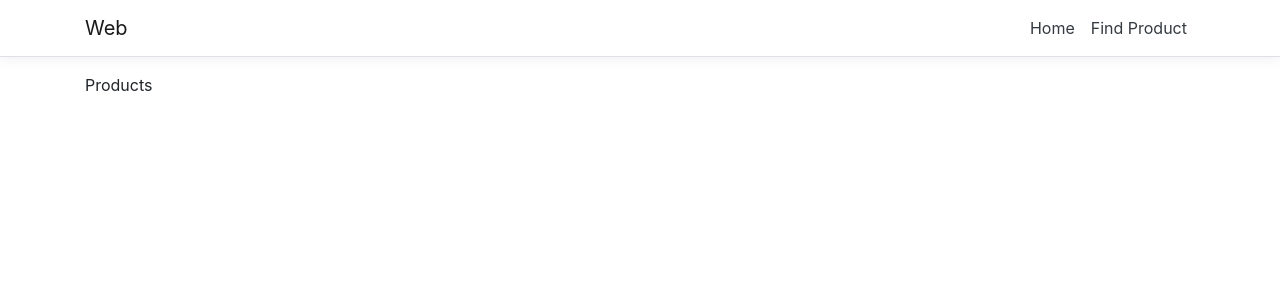
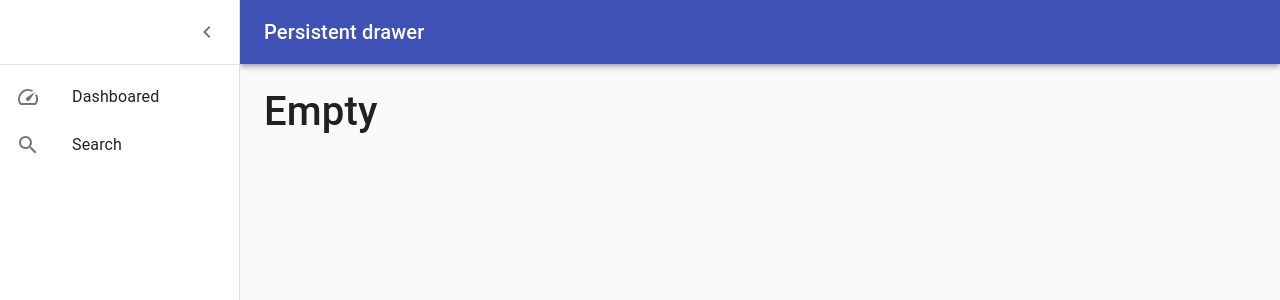
Before and after one commit to AvitanI/MySmartRefrigerator, a React (Create React App) app in the folder Web/ClientApp/: page / in a window 1280 px wide. Shown: the top 300 px of the page. Built offline with nearby package versions, Linux system fonts and the light colour scheme.

Commit message:
Add material UI.

```diff
--- a/Web/ClientApp/package.json
+++ b/Web/ClientApp/package.json
@@ -3,6 +3,8 @@
   "version": "0.1.0",
   "private": true,
   "dependencies": {
+    "@material-ui/core": "^4.9.2",
+    "@material-ui/icons": "^4.9.1",
     "babel-eslint": "10.0.1",
     "bootstrap": "^4.1.3",
     "jquery": "^3.4.1",
--- a/Web/ClientApp/src/App.js
+++ b/Web/ClientApp/src/App.js
@@ -1,8 +1,8 @@
 import React, { Component } from 'react';
 import { Route } from 'react-router';
-import { Layout } from './components/Layout';
-import { Home } from './components/Home';
+import { Dasboared } from './components/Dasboared';
 import { Product } from './components/Product';
+import PersistentDrawerLeft from './components/PersistentDrawerLeft/PersistentDrawerLeft';
 
 import './custom.css'
 
@@ -11,10 +11,10 @@
 
   render () {
     return (
-      <Layout>
-        <Route exact path='/' component={Home} />
-        <Route path='/findProduct' component={Product} />
-      </Layout>
+        <PersistentDrawerLeft>
+            <Route exact path='/' component={Dasboared} />
+            <Route path='/findProduct' component={Product} />
+        </PersistentDrawerLeft>
     );
   }
 }
--- /dev/null
+++ b/Web/ClientApp/src/components/Dasboared.js
@@ -0,0 +1,11 @@
+import React, { Component } from 'react';
+
+export class Dasboared extends Component {
+    render() {
+        return (
+            <div>
+                <h1>Empty</h1>
+            </div>
+        );
+    }
+}
--- a/Web/ClientApp/src/components/Layout.js
+++ /dev/null
@@ -1,18 +0,0 @@
-import React, { Component } from 'react';
-import { Container } from 'reactstrap';
-import { NavMenu } from './NavMenu';
-
-export class Layout extends Component {
-  static displayName = Layout.name;
-
-  render () {
-    return (
-      <div>
-        <NavMenu />
-        <Container>
-          {this.props.children}
-        </Container>
-      </div>
-    );
-  }
-}
--- a/Web/ClientApp/src/components/NavMenu.css
+++ /dev/null
@@ -1,18 +0,0 @@
-a.navbar-brand {
-  white-space: normal;
-  text-align: center;
-  word-break: break-all;
-}
-
-html {
-  font-size: 14px;
-}
-@media (min-width: 768px) {
-  html {
-    font-size: 16px;
-  }
-}
-
-.box-shadow {
-  box-shadow: 0 .25rem .75rem rgba(0, 0, 0, .05);
-}
--- a/Web/ClientApp/src/components/NavMenu.js
+++ /dev/null
@@ -1,46 +0,0 @@
-import React, { Component } from 'react';
-import { Collapse, Container, Navbar, NavbarBrand, NavbarToggler, NavItem, NavLink } from 'reactstrap';
-import { Link } from 'react-router-dom';
-import './NavMenu.css';
-
-export class NavMenu extends Component {
-  static displayName = NavMenu.name;
-
-  constructor (props) {
-    super(props);
-
-    this.toggleNavbar = this.toggleNavbar.bind(this);
-    this.state = {
-      collapsed: true
-    };
-  }
-
-  toggleNavbar () {
-    this.setState({
-      collapsed: !this.state.collapsed
-    });
-  }
-
-  render () {
-    return (
-      <header>
-        <Navbar className="navbar-expand-sm navbar-toggleable-sm ng-white border-bottom box-shadow mb-3" light>
-          <Container>
-            <NavbarBrand tag={Link} to="/">Web</NavbarBrand>
-            <NavbarToggler onClick={this.toggleNavbar} className="mr-2" />
-            <Collapse className="d-sm-inline-flex flex-sm-row-reverse" isOpen={!this.state.collapsed} navbar>
-              <ul className="navbar-nav flex-grow">
-                <NavItem>
-                  <NavLink tag={Link} className="text-dark" to="/">Home</NavLink>
-                </NavItem>
-                <NavItem>
-                <NavLink tag={Link} className="text-dark" to="/findProduct">Find Product</NavLink>
-                </NavItem>
-              </ul>
-            </Collapse>
-          </Container>
-        </Navbar>
-      </header>
-    );
-  }
-}
--- /dev/null
+++ b/Web/ClientApp/src/components/PersistentDrawerLeft/PersistentDrawerLeft.js
@@ -0,0 +1,164 @@
+import React from 'react';
+import clsx from 'clsx';
+import { makeStyles, useTheme } from '@material-ui/core/styles';
+import Drawer from '@material-ui/core/Drawer';
+import CssBaseline from '@material-ui/core/CssBaseline';
+import AppBar from '@material-ui/core/AppBar';
+import Toolbar from '@material-ui/core/Toolbar';
+import List from '@material-ui/core/List';
+import Typography from '@material-ui/core/Typography';
+import Divider from '@material-ui/core/Divider';
+import IconButton from '@material-ui/core/IconButton';
+import MenuIcon from '@material-ui/icons/Menu';
+import ChevronLeftIcon from '@material-ui/icons/ChevronLeft';
+import ChevronRightIcon from '@material-ui/icons/ChevronRight';
+import ListItem from '@material-ui/core/ListItem';
+import ListItemIcon from '@material-ui/core/ListItemIcon';
+import ListItemText from '@material-ui/core/ListItemText';
+import SpeedIcon from '@material-ui/icons/Speed';
+import SearchIcon from '@material-ui/icons/Search';
+import { Link } from "react-router-dom";
+
+const drawerWidth = 240;
+
+const useStyles = makeStyles(theme => ({
+    root: {
+        display: 'flex',
+    },
+    appBar: {
+        transition: theme.transitions.create(['margin', 'width'], {
+            easing: theme.transitions.easing.sharp,
+            duration: theme.transitions.duration.leavingScreen,
+        }),
+    },
+    appBarShift: {
+        width: `calc(100% - ${drawerWidth}px)`,
+        marginLeft: drawerWidth,
+        transition: theme.transitions.create(['margin', 'width'], {
+            easing: theme.transitions.easing.easeOut,
+            duration: theme.transitions.duration.enteringScreen,
+        }),
+    },
+    menuButton: {
+        marginRight: theme.spacing(2),
+    },
+    hide: {
+        display: 'none',
+    },
+    drawer: {
+        width: drawerWidth,
+        flexShrink: 0,
+    },
+    drawerPaper: {
+        width: drawerWidth,
+    },
+    drawerHeader: {
+        display: 'flex',
+        alignItems: 'center',
+        padding: theme.spacing(0, 1),
+        ...theme.mixins.toolbar,
+        justifyContent: 'flex-end',
+    },
+    content: {
+        flexGrow: 1,
+        padding: theme.spacing(3),
+        transition: theme.transitions.create('margin', {
+            easing: theme.transitions.easing.sharp,
+            duration: theme.transitions.duration.leavingScreen,
+        }),
+        marginLeft: -drawerWidth,
+    },
+    contentShift: {
+        transition: theme.transitions.create('margin', {
+            easing: theme.transitions.easing.easeOut,
+            duration: theme.transitions.duration.enteringScreen,
+        }),
+        marginLeft: 0,
+    },
+}));
+
+export default function PersistentDrawerLeft(props) {
+    const classes = useStyles();
+    const theme = useTheme();
+    const [open, setOpen] = React.useState(true);
+
+    const handleDrawerOpen = () => {
+        setOpen(true);
+    };
+
+    const handleDrawerClose = () => {
+        setOpen(false);
+    };
+
+    return (
+        <div className={classes.root}>
+            <CssBaseline />
+            <AppBar
+                position="fixed"
+                className={clsx(classes.appBar, {
+                    [classes.appBarShift]: open,
+                })}
+            >
+                <Toolbar>
+                    <IconButton
+                        color="inherit"
+                        aria-label="open drawer"
+                        onClick={handleDrawerOpen}
+                        edge="start"
+                        className={clsx(classes.menuButton, open && classes.hide)}
+                    >
+                        <MenuIcon />
+                    </IconButton>
+                    <Typography variant="h6" noWrap>
+                        Persistent drawer
+                    </Typography>
+                </Toolbar>
+            </AppBar>
+            <Drawer
+                className={classes.drawer}
+                variant="persistent"
+                anchor="left"
+                open={open}
+                classes={{
+                    paper: classes.drawerPaper,
+                }}
+            >
+                <div className={classes.drawerHeader}>
+                    <IconButton onClick={handleDrawerClose}>
+                        {theme.direction === 'ltr' ? <ChevronLeftIcon /> : <ChevronRightIcon />}
+                    </IconButton>
+                </div>
+                <Divider />
+                <List>
+                    <ListItem
+                        button
+                        component={Link}
+                        to="/"
+                        key={'Dashboared'}>
+                        <ListItemIcon>
+                            <SpeedIcon />
+                        </ListItemIcon>
+                        <ListItemText primary={'Dashboared'} />
+                    </ListItem>
+                    <ListItem
+                        button
+                        component={Link}
+                        to="/findProduct"
+                        key={'Search'}>
+                        <ListItemIcon>
+                            <SearchIcon />
+                        </ListItemIcon>
+                        <ListItemText primary={'Search'} />
+                    </ListItem>
+                </List>
+            </Drawer>
+            <main
+                className={clsx(classes.content, {
+                    [classes.contentShift]: open,
+                })}
+            >
+                {props.children}
+            </main>
+        </div>
+    );
+}
--- a/Web/ClientApp/src/components/Product.js
+++ b/Web/ClientApp/src/components/Product.js
@@ -1,4 +1,6 @@
 import React, { Component } from 'react';
+import Button from '@material-ui/core/Button';
+import TextField from '@material-ui/core/TextField';
 
 export class Product extends Component {
     // Class variables
@@ -93,10 +95,8 @@
         <div>
             <h1 id="tabelLabel">Product Info</h1>
             <br />
-            <span>Code</span>
-            <br />
-            <input type="text" value={this.state.code} onChange={this.handleCodeChange} />
-            <input type="button" value="search" onClick={this.handleSearchClick} />
+            <TextField id="standard-basic" label="Code" value={this.state.code} onChange={this.handleCodeChange} />
+            <Button variant="contained" color="primary" onClick={this.handleSearchClick}>search</Button>
             {Product.renderProduct(this.state.product)}
         </div>
     );
--- a/Web/ClientApp/src/custom.css
+++ b/Web/ClientApp/src/custom.css
@@ -1,14 +1,3 @@
-/* Provide sufficient contrast against white background */
-a {
-  color: #0366d6;
+main {
+    margin-top: 64px;
 }
-
-code {
-  color: #E01A76;
-}
-
-.btn-primary {
-  color: #fff;
-  background-color: #1b6ec2;
-  border-color: #1861ac;
-}
```
Also changed, not shown: 1 other file (tests, documents, lock files or other folders).
